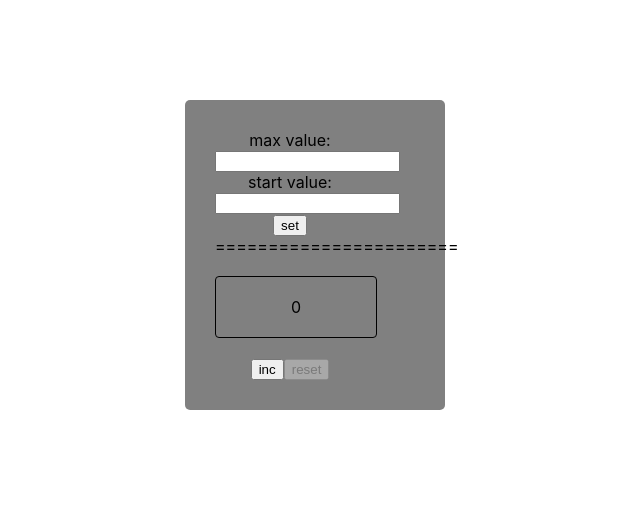
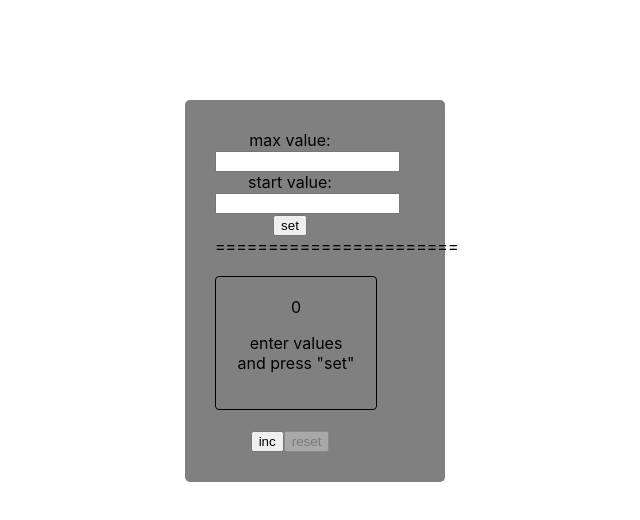
Before and after one commit to Botabay/Counter, a React (Create React App) app: page / in a window 1280 px wide. Shown: the top 520 px of the page, without its empty margins (325-965 px from the left). Built offline with nearby package versions, Linux system fonts and the light colour scheme.

Commit message:
added settingsState to appComponent

```diff
--- a/src/App.tsx
+++ b/src/App.tsx
@@ -2,12 +2,17 @@ import './App.css';
 import { CountView } from './components/CountView'
 import { Button } from './components/Button'
 import { useEffect, useState } from 'react'
-import { error } from 'console';
 
+type SettingsType={
+    start:number
+    max:number
+}
 export const App = () => {
-    let countSettings = {start:0,max:10};
-    const [countSt, setCountSt] = useState<number>(countSettings.start);
-    let error= countSt>=countSettings.max || countSettings.start===countSettings.max || countSettings.max<0 || countSettings.start<0;
+
+    const [countSt, setCountSt] = useState<number>(0);
+    const [settingsSt, setSettingsSt] = useState<SettingsType>({ start: 0, max: 10 });
+
+    let error = countSt >= settingsSt.max || settingsSt.start === settingsSt.max || settingsSt.max < 0 || settingsSt.start < 0;
     useEffect(() => {
         window.localStorage.setItem('myCounter', countSt.toString());
     }, [countSt])
@@ -17,26 +22,28 @@ export const App = () => {
 
     // }, [countSettings])
     const toInc = () => {
-        setCountSt(countSt >= countSettings.max ? countSettings.max : countSt + 1)
+        setCountSt(countSt >= settingsSt.max ? settingsSt.max : countSt + 1)
         //localStorage.setItem('myCounter',countSt.toString())
     }
     const toReset = () => {
         setCountSt(0);
         // localStorage.setItem('myCounter',countSt.toString())
     }
-    const toSet=()=>{
-        countSettings={start:2,max:12};
-        setCountSt(countSettings.start);
+    const toSet = () => {
+        // countSettings = { start: 2, max: 12 };
+        setCountSt(settingsSt.start);
     }
 
     return (
         <div className="App">
             <div className='settingsWindow'>
                 <div className='maxField'>
-                    <span>max value:</span> <input type="number" />
+                    <span>max value:</span>
+                    <input type="number" onChange={(e)=>setSettingsSt({...settingsSt,max:Number(e.currentTarget.value)})}/>
                 </div>
                 <div className='startField'>
-                    <span>start value:</span> <input type="number" />
+                    <span>start value:</span>
+                    <input type="number" />
                 </div>
                 <div>
                     <Button name={'set'} onClick={toSet} disabled={false} />
@@ -44,10 +51,18 @@ export const App = () => {
             </div>
             =======================
             <div className='counterWindow'>
-                <CountView count={countSt} error={error}/>
+                <CountView count={countSt} error={error} correctValue={true} />
                 <div>
-                    <Button name={'inc'} onClick={toInc} disabled={countSt === countSettings.max} />
-                    <Button name={'reset'} onClick={toReset} disabled={countSt === countSettings.start} />
+                    <Button
+                        name={'inc'}
+                        onClick={toInc}
+                        disabled={countSt === settingsSt.max}
+                    />
+                    <Button
+                        name={'reset'}
+                        onClick={toReset}
+                        disabled={countSt === settingsSt.start}
+                    />
                 </div>
             </div>
         </div>
--- a/src/components/CountView.tsx
+++ b/src/components/CountView.tsx
@@ -1,14 +1,23 @@
-import { error } from 'console'
 import s from './CountView.module.css'
 type PropsType = {
     count: number
-    error:boolean
+    error: boolean
+    correctValue: boolean
 }
 
-export const CountView=(props:PropsType)=>{
+export const CountView = ({
+    count,
+    error,
+    correctValue
+}: PropsType) => {
     return (
-        <div className={s.based+' '+ (props.error && s.red)}>
-            {props.count}
+        <div className={s.based + ' ' + (error && s.red)}>
+            {count}
+
+            <p>
+                {(correctValue && 'enter values and press "set"')
+                    || (correctValue || 'incorrect value!')}
+            </p>
         </div>
     )
 }
```
